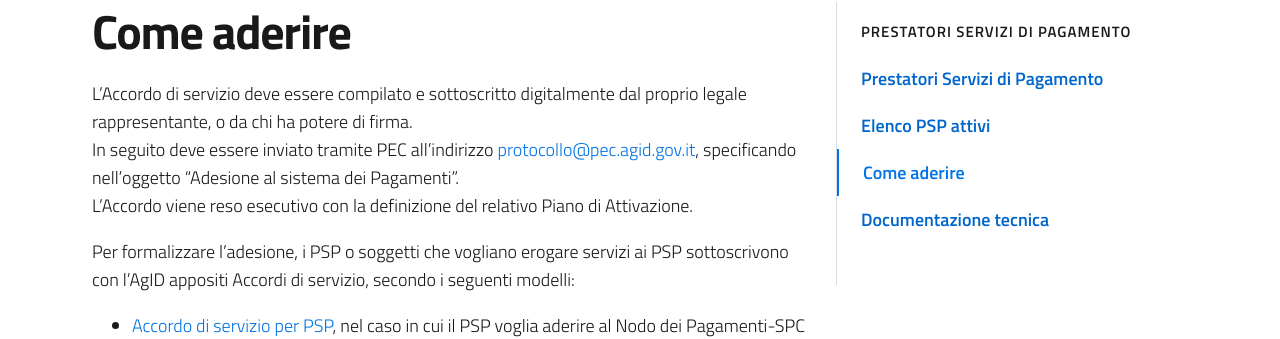
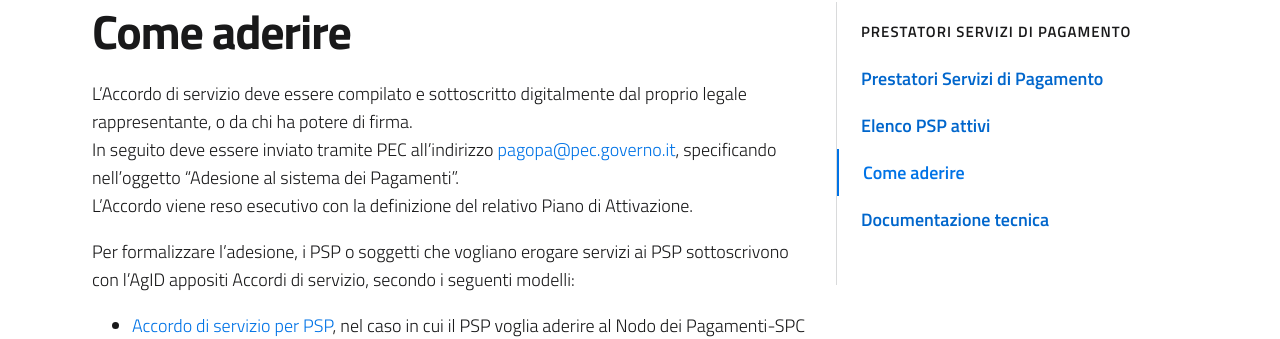
Before and after one commit to pagopa/site-pagopa.gov.it, a Jekyll site: the page built from it/prestatori-servizi-di-pagamento/come-aderire.md, in a window 1280 px wide and 1381 px high. Shown: the part 376-715 px from the top of the window. Built offline with Jekyll 4.4.1, drawn with Linux system fonts in a browser that asks for light colours.

Commit message:
Update come-aderire.md

```diff
--- a/it/prestatori-servizi-di-pagamento/come-aderire.md
+++ b/it/prestatori-servizi-di-pagamento/come-aderire.md
@@ -9,7 +9,7 @@ child_of_ref: prestatori-servizi-di-pagamento
 ---
 
 L’Accordo di servizio deve essere compilato e sottoscritto digitalmente dal proprio legale rappresentante, o da chi ha potere di firma.
-In seguito deve essere inviato tramite PEC all’indirizzo [protocollo@pec.agid.gov.it](mailto:protocollo@pec.agid.gov.it), specificando nell’oggetto “Adesione al sistema dei Pagamenti”.
+In seguito deve essere inviato tramite PEC all’indirizzo [pagopa@pec.governo.it](mailto:pagopa@pec.governo.it), specificando nell’oggetto “Adesione al sistema dei Pagamenti”.
 L’Accordo viene reso esecutivo con la definizione del relativo Piano di Attivazione.
 
 Per formalizzare l’adesione, i PSP o soggetti che vogliano erogare servizi ai PSP sottoscrivono con l’AgID appositi Accordi di servizio, secondo i seguenti modelli:
```
